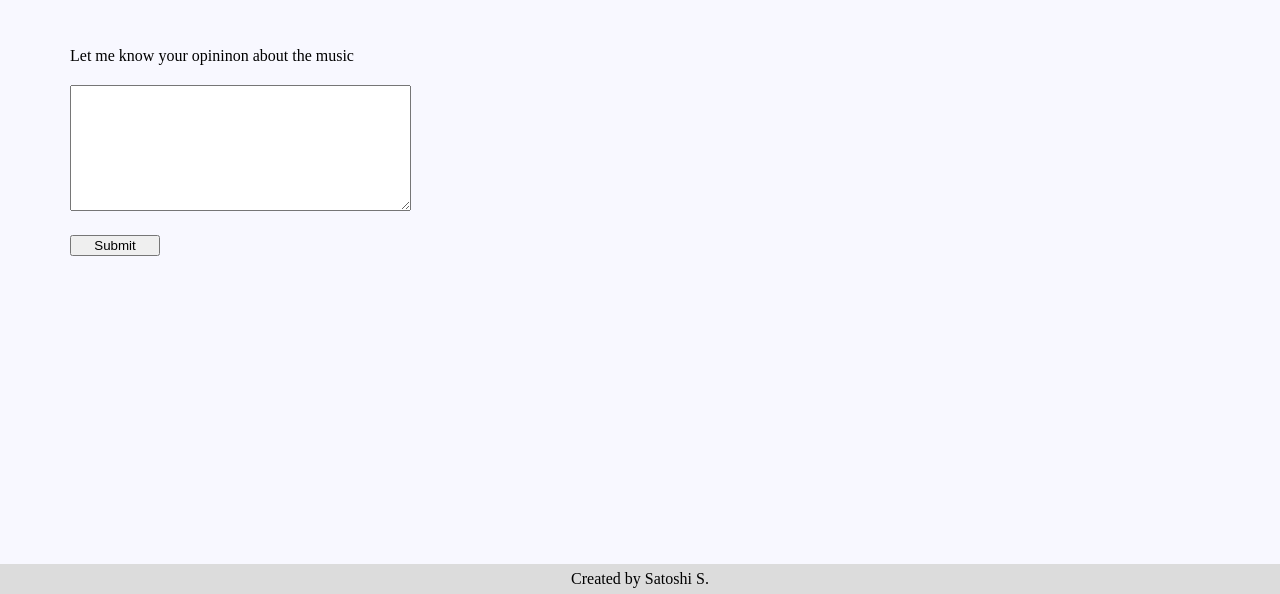
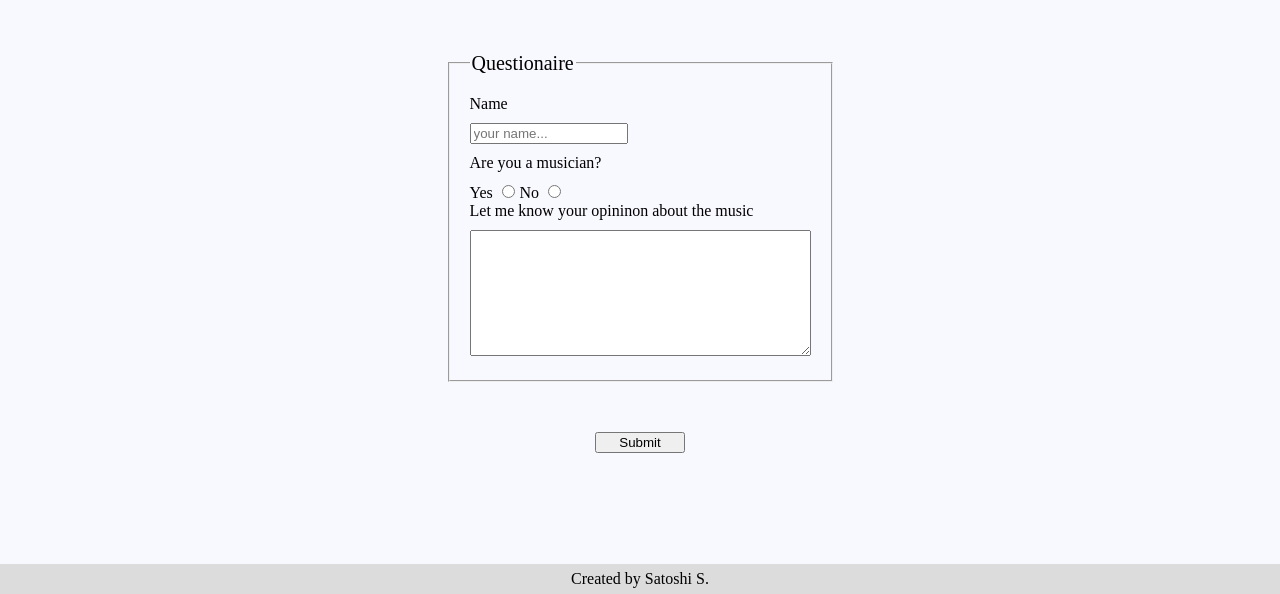
Before and after one commit to Satoshi-Sh/assignment1-comit, a plain HTML site: page third.html in a window 1280 px wide. Shown: the part 206-800 px from the top of the page. Drawn offline with Linux system fonts and the light colour scheme.

Commit message:
radio buttons don't get aligned

```diff
--- a/styles.css
+++ b/styles.css
@@ -68,15 +68,39 @@ td {
   border: 2px solid black;
 }
 
-.opinion-div {
+form {
+  display: flex;
+  flex-direction: column;
+  align-items: center;
+  justify-content: center;
+}
+
+fieldset {
+  padding: 20px;
   margin: 50px;
   display: flex;
   flex-direction: column;
   justify-content: center;
-  gap: 20px;
-  height: 200px;
+  gap: 10px;
+}
+input[type="text"] {
+  width: 150px;
 }
 
 button {
   width: 90px;
 }
+
+legend {
+  font-size: 20px;
+}
+
+.radio-div {
+  display: flex;
+  align-items: center;
+}
+
+.radio-div label {
+  width: 50px;
+  height: 10px;
+}
--- a/third.html
+++ b/third.html
@@ -27,14 +27,29 @@
         Your browser does not support the audio element.
       </audio>
 
-      <div class="opinion-div">
-        <label for="opinion">Let me know your opininon about the music</label>
-        <div class="input-div">
-          <textarea id="opinion" rows="8" cols="40"></textarea>
-        </div>
-
+      <form>
+        <fieldset>
+          <legend>Questionaire</legend>
+          <label for="name"> Name </label>
+          <input type="text" placeholder="your name..." />
+          <label for="musician">Are you a musician?</label>
+          <div class="radio-div">
+            <label
+              >Yes
+              <input type="radio" name="musician" />
+            </label>
+            <label
+              >No
+              <input type="radio" name="musician" />
+            </label>
+          </div>
+          <label for="opinion">Let me know your opininon about the music</label>
+          <div class="input-div">
+            <textarea id="opinion" rows="8" cols="40"></textarea>
+          </div>
+        </fieldset>
         <button>Submit</button>
-      </div>
+      </form>
     </main>
 
     <footer>Created by Satoshi S.</footer>
```
